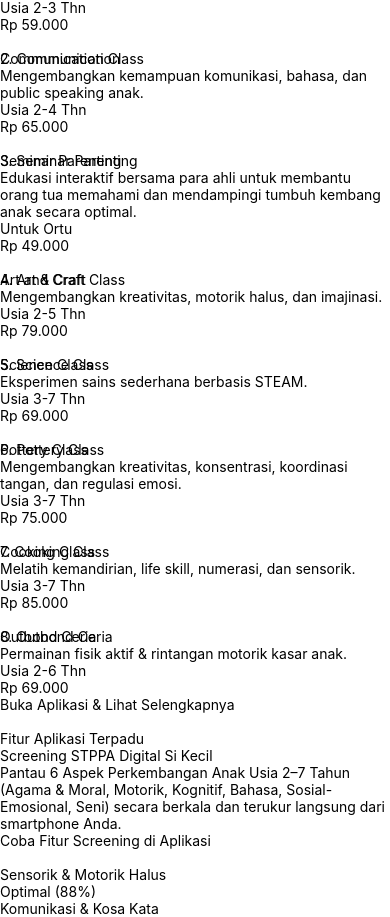
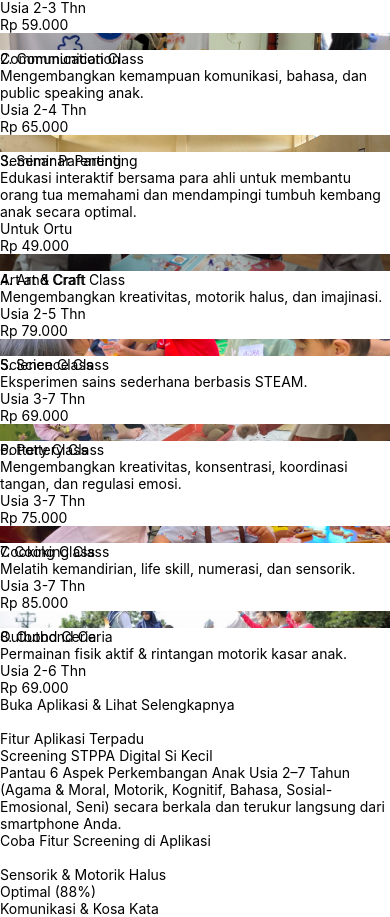
Before and after one commit to yuandaeka/sobat-ceria, a React Native app: screen / in a window 390 px wide. Shown: the part 1376-2293 px from the top of the page. Built offline with nearby package versions, Linux system fonts and the light colour scheme; no server answers; what expo-web-browser would draw is missing.

Commit message:
fix: geser crop gambar hero 5.jpg & seminar parenting ke 150%

```diff
--- a/App.tsx
+++ b/App.tsx
@@ -433,7 +433,7 @@ export default function App() {
                     style={{
                       width: '100%',
                       height: '100%',
-                      objectPosition: idx === 4 ? 'center 100%' : 'center center',
+                      objectPosition: idx === 4 ? 'center 150%' : 'center center',
                     } as any}
                     resizeMode="cover"
                   />
@@ -710,7 +710,7 @@ export default function App() {
               <View className="bg-white rounded-[2rem] p-5 border border-gray-100 shadow-sm flex-col justify-between card-hover-effect">
                 <View>
                   <View className="w-full h-40 rounded-[1.5rem] overflow-hidden mb-4 relative img-zoom-container">
-                    <Image source={require('./assets/dokumentasi sobat/seminarparenting-program.jpeg')} className="w-full h-full object-cover" style={{ width: '100%', height: '100%', objectPosition: 'center 100%' } as any} />
+                    <Image source={require('./assets/dokumentasi sobat/seminarparenting-program.jpeg')} className="w-full h-full object-cover" style={{ width: '100%', height: '100%', objectPosition: 'center 150%' } as any} />
                     <View className="absolute top-2.5 left-2.5 bg-[#162E5C] px-2.5 py-1 rounded-lg">
                       <Text className="text-[9px] font-black text-white">3. Seminar Parenting</Text>
                     </View>
```
